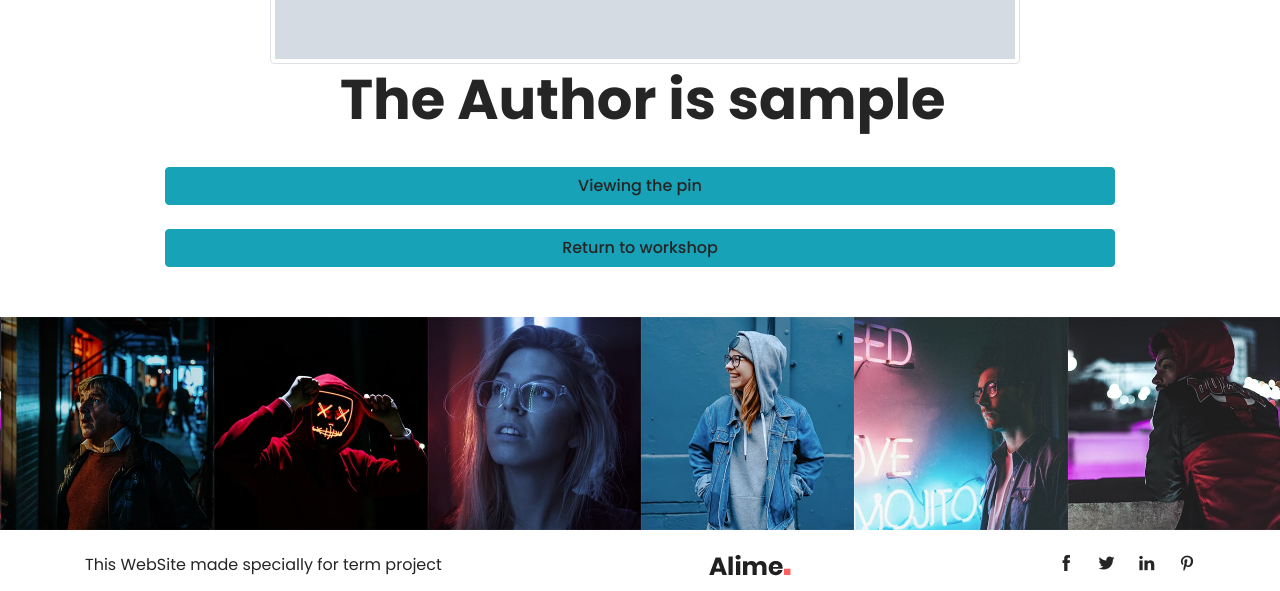
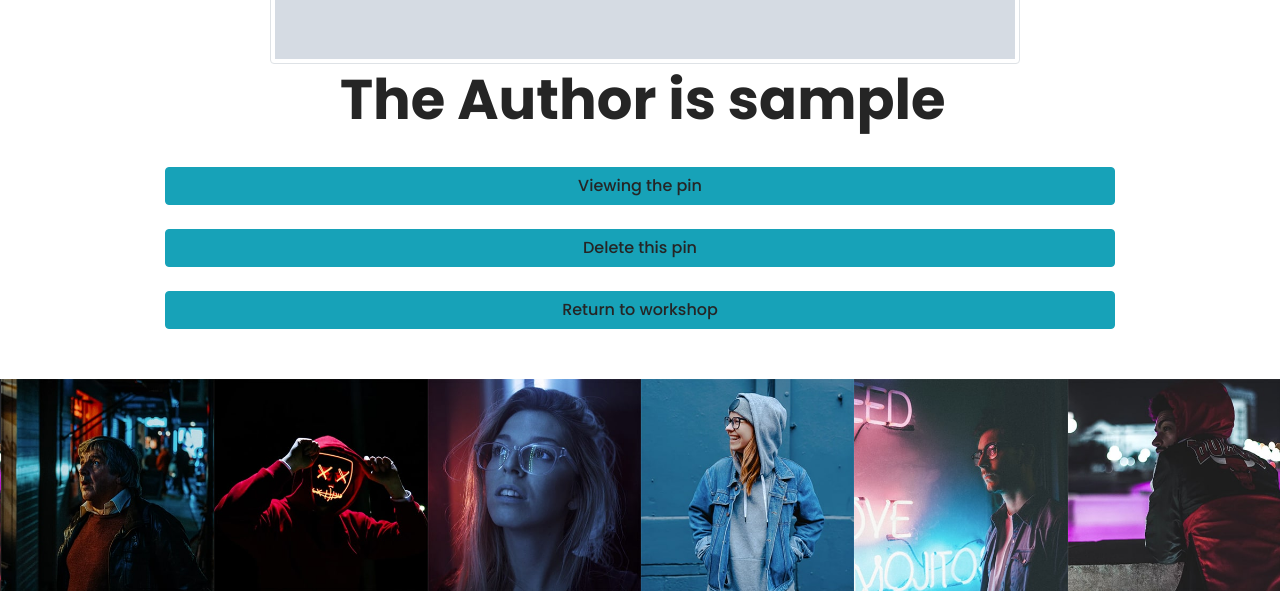
Before and after one commit to Joseph7Cartaphilus/Semistrovka, a Django app: a page that uses MiracleArt/templates/one_pin.html in a window 1280 px wide. Shown: the part 1239-1830 px from the top of the page. Run offline with Django 4.2, Linux system fonts and the light colour scheme; tables that the repository leaves empty hold one stand-in row (values such as "Sample post"); grey boxes marked "Sample" are stand-in pictures; parts of the project's set-up code (start-up, migrations or seed data) failed here and were passed over; some libraries are stand-ins or nearby versions; some web fonts are replaced.

Commit message:
add delete func for pins

```diff
--- a/MiracleArt/templates/one_pin.html
+++ b/MiracleArt/templates/one_pin.html
@@ -58,6 +58,14 @@
                         </div>
                         <br style="margin-top: 30px">
                         <div class="col-lg-12" style="margin-top: 0; margin-left: 95px">
+                            <button class="btn btn-info btn-block" type="submit" value="Delete this pin">
+                                <a
+                                        href="{% url 'delete_pin' pin.slug %}">Delete this pin
+                                </a>
+                            </button>
+                        </div>
+                        <br style="margin-top: 30px">
+                        <div class="col-lg-12" style="margin-top: 0; margin-left: 95px">
                             <button class="btn btn-info btn-block" type="submit" value="Return to workshop">
                                 <a
                                         href="{% url 'workshop' %}">Return to workshop
--- a/MiracleArt/urls.py
+++ b/MiracleArt/urls.py
@@ -22,6 +22,7 @@ urlpatterns = [
     path('', views.index, name='index'),
     path('workshop/', views.workshop, name='workshop'),
     path('workshop/<slug:slug_pin>/<int:id>/', views.show_one_pin_by_slug_id, name='pin_detail_slug_id'),
+    path('workshop/<slug:slug_pin>/', views.delete_pin, name='delete_pin'),
     path('gallery/', views.gallery, name='gallery'),
     path('<int:category_id>/gallery/', views.gallery, name='category'),
 ]
--- a/MiracleArt/views.py
+++ b/MiracleArt/views.py
@@ -1,4 +1,4 @@
-from django.shortcuts import render, get_object_or_404
+from django.shortcuts import render, get_object_or_404, redirect
 
 from .models import Pin, PinCategory
 
@@ -33,3 +33,8 @@ def show_one_pin_by_slug_id(request, slug_pin: str, id: int):
         'id': pin.id,
         'slug': pin.slug
     })
+
+
+def delete_pin(request, slug_pin: str):
+    Pin.objects.get(slug=slug_pin).delete()
+    return redirect('workshop')
```
